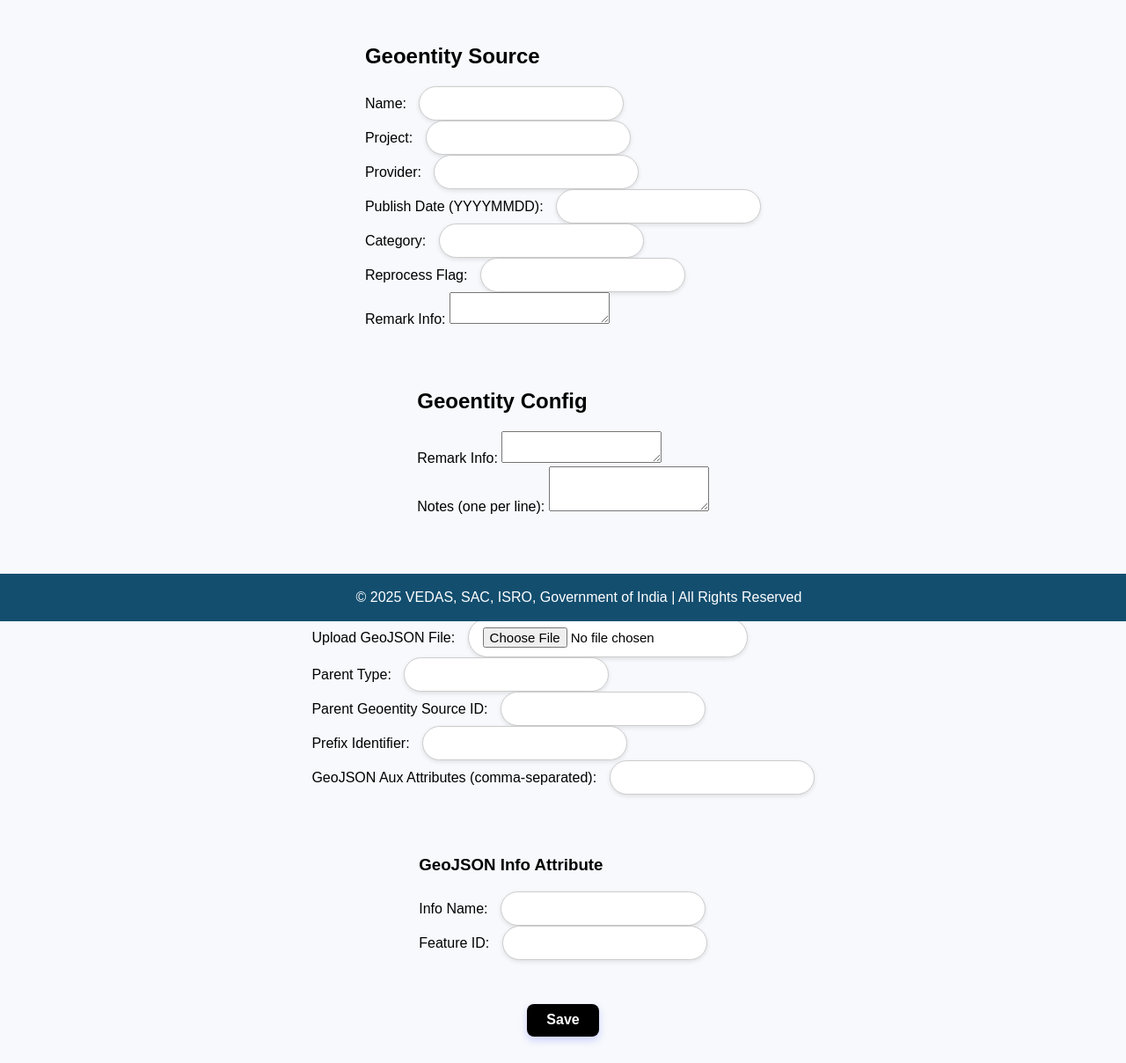
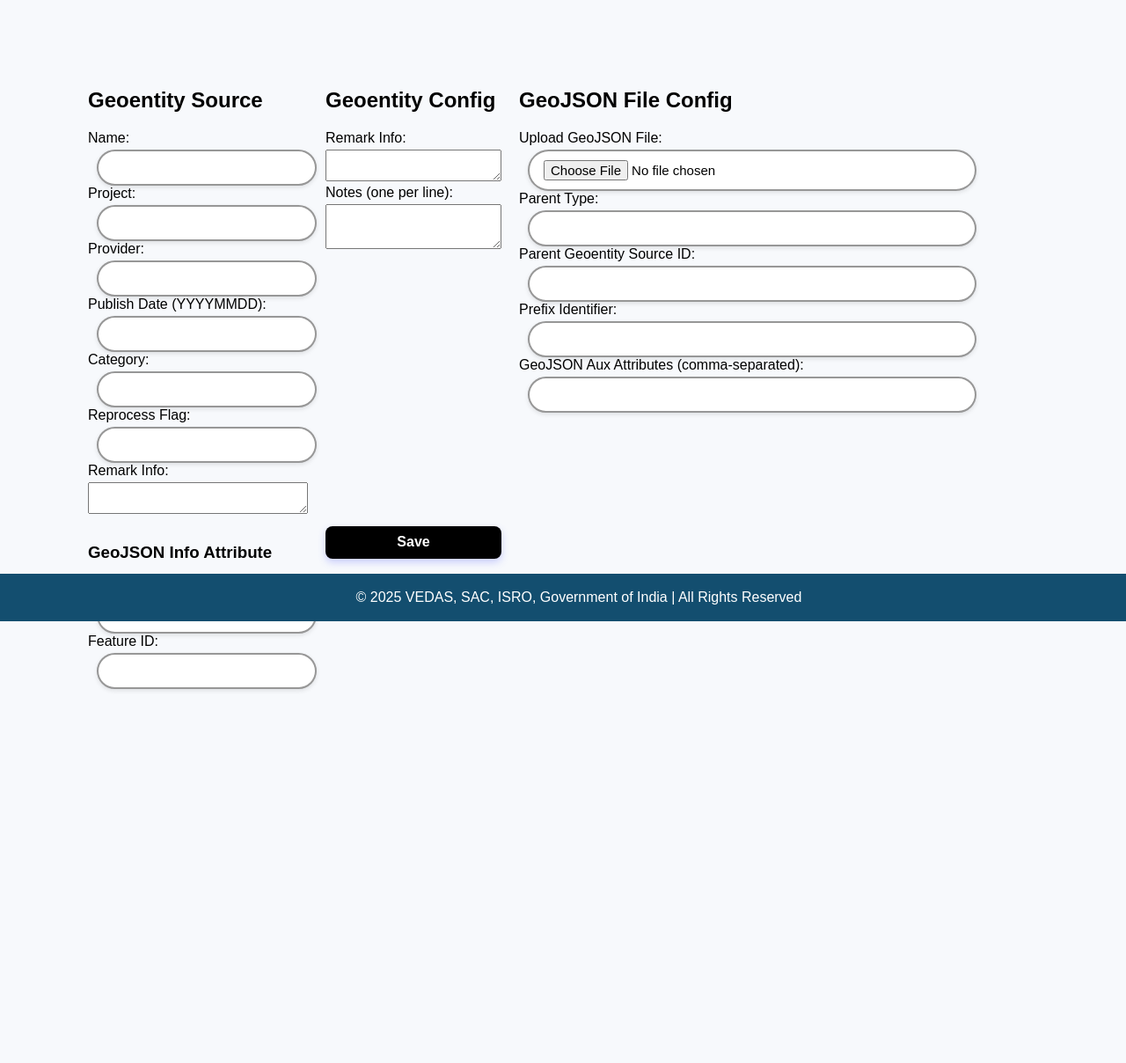
Before and after one commit to vishu579/geoentity-app, a Flask app: page /register in a window 1280 px wide. Shown: the part 94-1302 px from the top of the page at 88% size. After the commit the page ends 879 px from the top, so only its background shows below. Run offline with Flask 3, Linux system fonts and the light colour scheme.

Commit message:
Update style.css

```diff
--- a/static/css/style.css
+++ b/static/css/style.css
@@ -30,7 +30,7 @@ body {
 
 input {
   padding: 10px 16px;
-  border: 1px solid #ccc;
+  border: 2px solid #04040469;
   border-radius: 30px;
   background-color: #fff;
   font-size: 15px;
@@ -411,11 +411,78 @@ tbody tr:hover {
   transform: translateY(-50%) rotate(90deg);
 }
 
+.main-div {
+  display: flex;
+  justify-content: center;
+  /* center horizontally */
+  align-items: center;
+  /* center vertically */
+  min-height: 100vh;
+  /* full viewport height */
+  padding: 20px;
+  box-sizing: border-box;
+  background-color: #f9f9f9;
+}
+
 .form-css {
+  display: grid;
+  grid-template-columns: 250px 200px 1fr;
+  grid-gap: 10px 20px;
+  /* vertical gap 10px, horizontal gap 20px */
+  align-items: start;
+  max-width: 1000px;
+  margin: 50px;
+}
+
+.form-section {
+  /* Make this a grid container */
+  display: contents;
+  /* allows child elements to participate in parent's grid */
+}
+
+.section-heading {
+  grid-column: 1 / 2;
+  grid-row: span 7;
+  /* Adjust span to number of label/input pairs in section */
+  font-weight: bold;
+  font-size: 1.25em;
+  padding-top: 6px;
+}
+
+label {
+  grid-column: 2 / 3;
+  padding-top: 6px;
+  text-align: left;
+  padding-right: 10px;
+}
+
+input,
+textarea {
+  grid-column: 3 / 4;
+  width: 100%;
+  box-sizing: border-box;
+  margin-top: 4px;
+}
+
+.form-divider {
+  grid-column: 1 / -1;
+  border: none;
+  border-top: 1px solid #ccc;
+  margin: 20px 0;
+  width: 100%;
+}
+
+.form-button-container {
+  grid-column: 1 / -1;
+  /* Span the entire grid width */
   display: flex;
-  flex-direction: column;
   justify-content: center;
+  margin-top: 30px;
+}
+
+.radio-buttons {
+  display: flex;
+  gap: 2rem;
   align-items: center;
-  gap: 50px;
-  flex-wrap: nowrap;
+  justify-content: center;
 }
```
